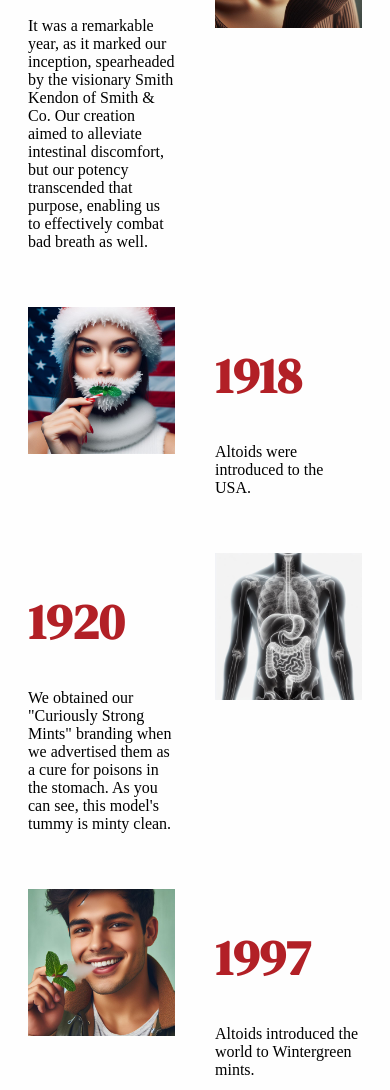
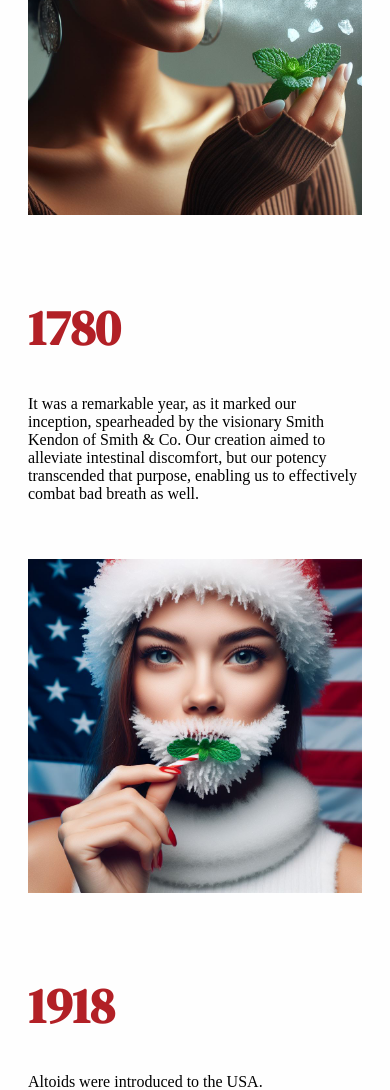
Before and after one commit to ImSmorgas/WEBT2390, a plain HTML site: page text.html in a window 390 px wide. Shown: the part 468-1558 px from the top of the page. Drawn offline with nearby package versions, Linux system fonts and the light colour scheme.

Commit message:
responsive

```diff
--- a/css/styles.css
+++ b/css/styles.css
@@ -59,6 +59,13 @@
     max-width: 720px;
     margin: 0 auto;
     overflow: hidden;
+}
+
+.container-rev {
+    max-width: 720px;
+    margin: 0 auto;
+    overflow: hidden;
+    display: flex;
 }
 
 .col {
@@ -135,3 +142,22 @@ footer {
     margin: 0 auto;
     padding: 50px;
 }
+
+@media screen and (max-width: 500px) {
+  .container {
+    display: block; /* Change display to block for one-column layout */
+    max-width: none; /* Optionally, reset max-width */
+  }
+
+  .container-rev {
+    max-width: 720px;
+    margin: 0 auto;
+    overflow: hidden;
+    display: flex;
+    flex-direction: column-reverse;
+}
+
+  .col {
+    width: 100%; /* Set width to 100% for one-column layout */
+  }
+}
--- a/text.html
+++ b/text.html
@@ -24,7 +24,7 @@
                 <a href="effects.html">Ingredients</a>
             </div>
         </div>
-        <div class="container">
+        <div class="container-rev">
             <div class="col">
                 <h1>1780</h1>
                 <p>It was a remarkable year, as it marked our inception, spearheaded by the visionary Smith Kendon of
@@ -46,7 +46,7 @@
                 <p class="nina">Columbus sailed the ocean blue</p>
             </div>
         </div>
-        <div class="container">
+        <div class="container-rev">
             <div class="col">
                 <h1>1920</h1>
                 <p>We obtained our "Curiously Strong Mints" branding when we advertised them as a cure for poisons in
@@ -65,7 +65,7 @@
                 <p>Altoids introduced the world to Wintergreen mints.</p>
             </div>
         </div>
-        <div class="container">
+        <div class="container-rev">
             <div class="col">
                 <h1>1999</h1>
                 <p>Altoids introduced the world to Cinnamon mints because 1999 was the year of greatness. Heck even
@@ -84,7 +84,7 @@
                 <p>Altoids introduced the MIGHTY MINI mints for quick bursts of freshness.</p>
             </div>
         </div>
-        <div class="container">
+        <div class="container-rev">
             <div class="col">
                 <h1>2014</h1>
                 <p>Upping the anti is Altoids way of life. So we decided to cut back on the sweetness and let our
```
Also changed, not shown: 1 other file.
